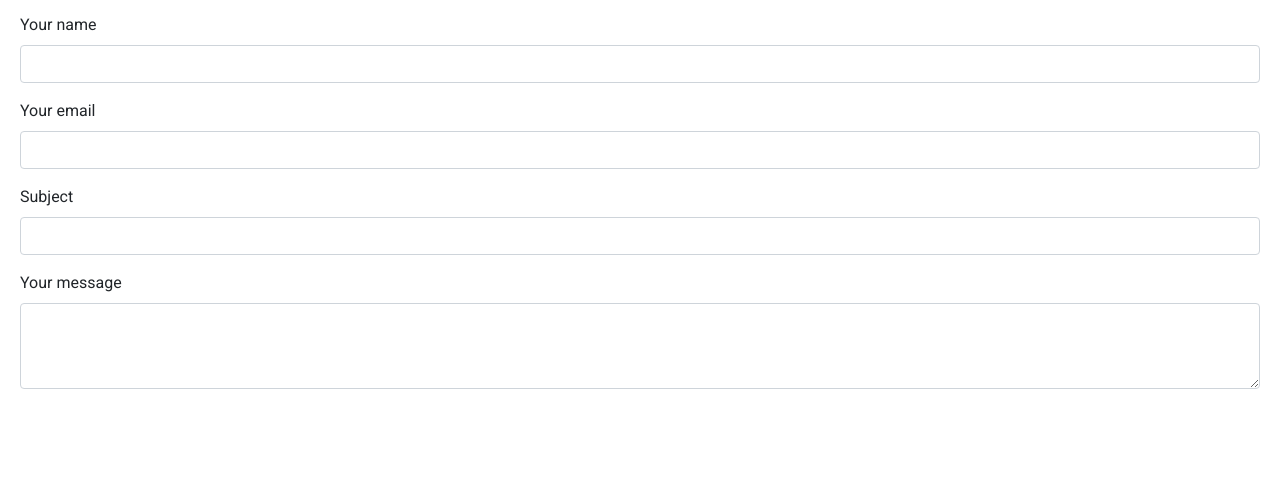
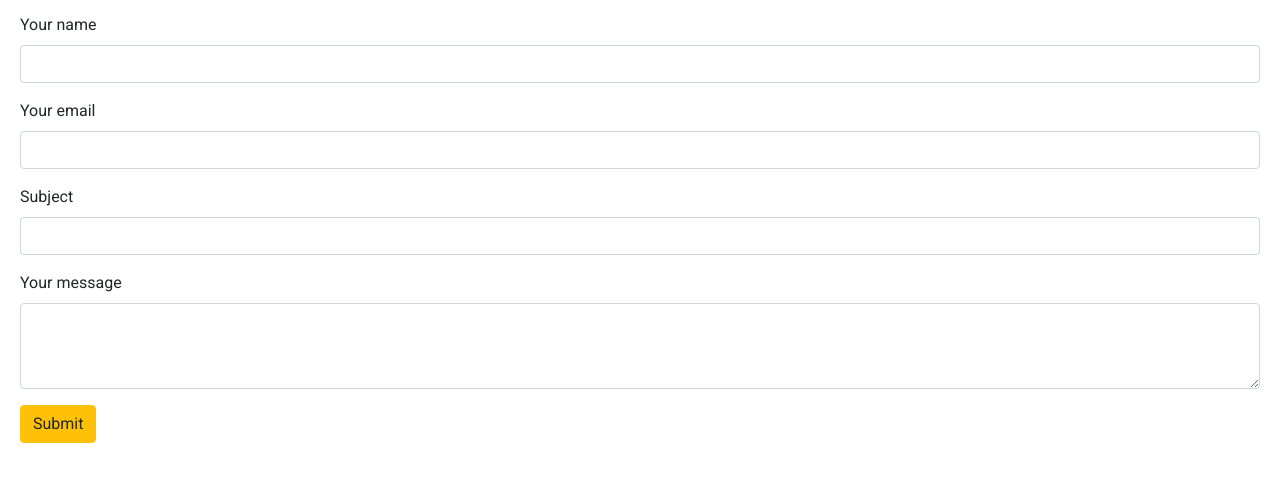
Before and after one commit to ghsyafii/ssa, a plain HTML site: page pages/contact.html in a window 1280 px wide. Shown: the part 187-668 px from the top of the page. Drawn offline with nearby package versions, Linux system fonts and the light colour scheme.

```diff
--- a/pages/contact.html
+++ b/pages/contact.html
@@ -103,6 +103,7 @@
                     <label for="exampleFormControlTextarea1">Your message</label>
                     <textarea class="form-control" id="exampleFormControlTextarea1" rows="3"></textarea>
                 </div>
+                <button type="button" class="btn btn-warning">Submit</button>
             </form>
         </div>
     </div>
```
Also changed, not shown: pages/furniture.html (+9 -6 lines).
